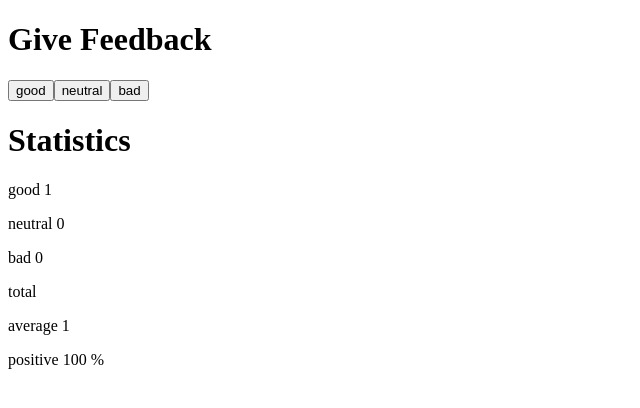
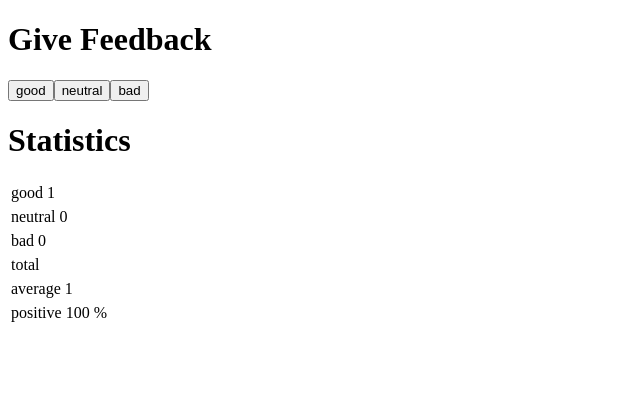
Before and after one commit to ksajan/fullstack, a React (Create React App) app in the folder part1/: page / in a window 1280 px wide. Both pictures are taken after a click on the button "good". Shown: the top 408 px of the page, without its empty margins (0-640 px from the left). Built offline with nearby package versions, Linux system fonts and the light colour scheme.

Commit message:
exercise 1.11

```diff
--- a/part1/src/App.js
+++ b/part1/src/App.js
@@ -36,12 +36,30 @@
 
   if (props.text === 'positive') {
     return (
-      <p>{props.text} {props.value} %</p>
+      <div>
+      <table>
+      <tbody>
+        <tr>
+          <td>{props.text}</td>
+          <td>{props.value} %</td>
+        </tr>
+      </tbody>
+      </table>
+      {/* <p>{props.text} {props.value} %</p> */}
+      </div>
     )
   }
   return (
     <div>
-      <p>{props.text} {props.value}</p>
+    <table>
+    <tbody>
+      <tr>
+        <td>{props.text}</td>
+        <td>{props.value}</td>
+      </tr>
+    </tbody>
+      </table>
+      {/* <p>{props.text} {props.value}</p> */}
     </div>
   )
 }
```
